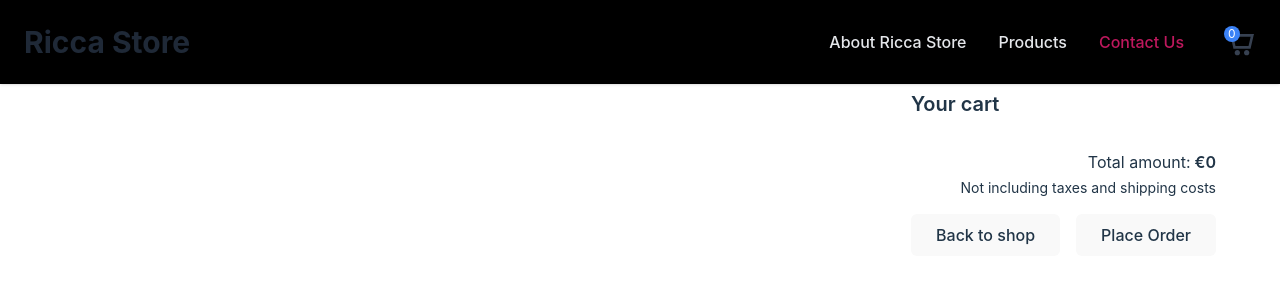
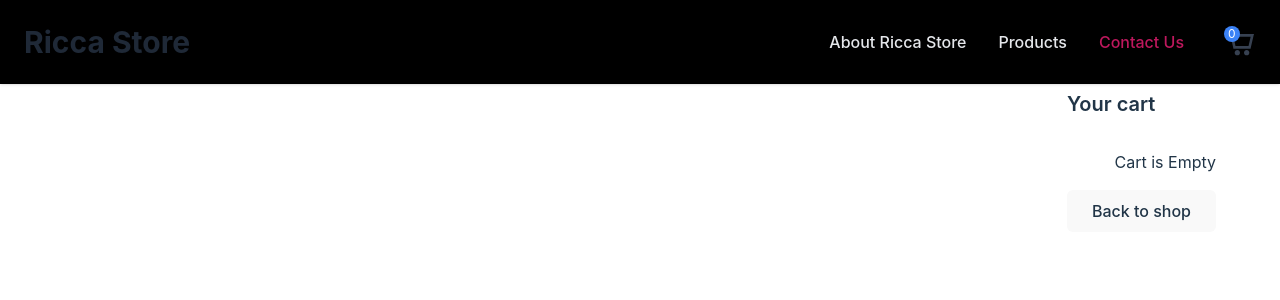
Before and after one commit to Olawolf31/Ricca-Store, a React (Vite) app: page /contact in a window 1280 px wide. Both pictures are taken after a click on the icon 1240 px from the left and 42 px from the top of the page. Shown: the top 300 px of the page. Built offline with nearby package versions, Linux system fonts and the light colour scheme.

Commit message:
conditionally rendered cart items

```diff
--- a/src/componets/Cart/Cart.jsx
+++ b/src/componets/Cart/Cart.jsx
@@ -2,17 +2,21 @@ import React from "react";
 import { useSelector } from "react-redux";
 import { removeCart } from "../../features/cart/CartSlice";
 import { useDispatch } from "react-redux";
+import { useState } from "react";
 
-const Cart = ({ setOpenCart }) => {
+const Cart = ({ setOpenCart, openCart }) => {
   const { cartItems, total } = useSelector((store) => store.cart);
-  const dispatch = useDispatch()
+  const dispatch = useDispatch();
   return (
     <>
       <div className="flex flex-col w-full p-6 space-y-4 sm:p-10 dark:bg-gray-900 dark:text-gray-100">
         <h2 className="text-xl font-semibold">Your cart</h2>
         <ul className="flex flex-col divide-y divide-gray-700">
           {cartItems.map((item) => (
-            <li key={item.id} className="flex flex-col py-6 sm:flex-row sm:justify-between">
+            <li
+              key={item.id}
+              className="flex flex-col py-6 sm:flex-row sm:justify-between"
+            >
               <div className="flex w-full space-x-2 sm:space-x-4">
                 <img
                   className="flex-shrink-0 object-cover w-5 h-5 dark:border-transparent rounded outline-none sm:w-32 sm:h-32 dark:bg-gray-500"
@@ -58,7 +62,10 @@ const Cart = ({ setOpenCart }) => {
             </li>
           ))}
         </ul>
+        <>
           <div className="space-y-1 text-right">
+            {cartItems.length >= 1 ? (
+              <>
                 <p>
                   Total amount:
                   <span className="font-semibold"> €{total}</span>
@@ -66,6 +73,10 @@ const Cart = ({ setOpenCart }) => {
                 <p className="text-sm dark:text-gray-400">
                   Not including taxes and shipping costs
                 </p>
+              </>
+            ) : (
+              "Cart is Empty"
+            )}
           </div>
           <div className="flex justify-end space-x-4">
             <button
@@ -76,13 +87,16 @@ const Cart = ({ setOpenCart }) => {
               Back
               <span className="sr-only sm:not-sr-only"> to shop</span>
             </button>
+            {cartItems.length >= 1 && (
               <button
                 type="button"
                 className="px-6 py-2 border rounded-md dark:bg-violet-400 dark:text-gray-900 dark:border-violet-400"
               >
-            <span className="sr-only sm:not-sr-only">Place Order</span>
+                <span className="sr-only sm:not-sr-only"> Place Order</span>
               </button>
+            )}
           </div>
+        </>
       </div>
     </>
   );
--- a/src/componets/Hero/HeroData.jsx
+++ b/src/componets/Hero/HeroData.jsx
@@ -4,38 +4,20 @@ export const heroData = [
         url: 'https://res.cloudinary.com/diqqf3eq2/image/upload/v1586883334/person-1_rfzshl.jpg',
         title: 'New APPk',
         description: 'lorem ipsim lorem ipsim lorem ipsim lorem ipsim',
-        className: 'py-40 bg-blue-600 text-white space-y-4 flex-none w-full flex flex-col items-center justify-center'
+        className: 'py-60 bg-blue-600 text-white space-y-4 flex-none w-full flex flex-col items-center justify-center'
     },
     {
         id: 2,
         url: 'https://res.cloudinary.com/diqqf3eq2/image/upload/v1586883334/person-1_rfzshl.jpg',
         title: 'New APPlip',
         description: 'lorem ipsim lorem ipsim lorem ipsim lorem ipsim',
-        className: 'py-40 bg-green-600 text-white space-y-4 flex-none w-full flex flex-col items-center justify-center'
+        className: 'py-60 bg-green-600 text-white space-y-4 flex-none w-full flex flex-col items-center justify-center'
     },
     {
         id: 3,
         url: 'https://res.cloudinary.com/diqqf3eq2/image/upload/v1586883334/person-1_rfzshl.jpg',
         title: 'New APPsip',
         description: 'lorem ipsim lorem ipsim lorem ipsim lorem ipsim',
-        className: 'py-40 bg-yellow-600 text-white space-y-4 flex-none w-full flex flex-col items-center justify-center'
+        className: 'py-60 bg-yellow-600 text-white space-y-4 flex-none w-full flex flex-col items-center justify-center'
     }
 ]
-
-
-  /*  <div
-      class="h-screen w-full overflow-hidden flex flex-nowrap text-center"
-      id="slider"
-    >
-      <div className={className}>
-        <h2 class="text-4xl max-w-md">{title}</h2>
-        <p class="max-w-md">{description}</p>
-        <div class="flex justify-evenly">
-          <button type="primary">
-            Previous
-          </button>
-          <button type="primary">
-            Next
-          </button>
-        </div>
-      </div> */
--- a/src/componets/SharedLayout/Nav.jsx
+++ b/src/componets/SharedLayout/Nav.jsx
@@ -18,7 +18,7 @@ export const CartIcon = () => {
           openCart ? "block" : "hidden"
         } fixed right-0 h-screen max-w-3xl overflow-y-auto z-10 lg:inset-y-6 sm:inset-y-12`}
       >
-        <Cart setOpenCart={setOpenCart}/>
+        <Cart setOpenCart={setOpenCart} openCart={openCart}/>
       </div>
 
       <CgShoppingCart
--- a/src/features/cart/CartSlice.jsx
+++ b/src/features/cart/CartSlice.jsx
@@ -51,8 +51,11 @@ const CartSlice = createSlice({
     },
     removeCart: (state, action) => {
       const itemID = action.payload;
+      const item = state.cartItems.find((item) => item.id === itemID);
+      const price = item ? item.price : 0;
       state.cartItems = state.cartItems.filter((item) => item.id !== itemID);
       state.productCount -= 1
+      state.total -= price;
     },
   },
   extraReducers: (builder) => {
@@ -72,7 +75,7 @@ const CartSlice = createSlice({
   },
 });
 
-/*  console.log(CartSlice);  */
+
 
 export const { addToCart, removeCart } = CartSlice.actions;
 
```
Lines whose indentation alone changed are shown as unchanged.
